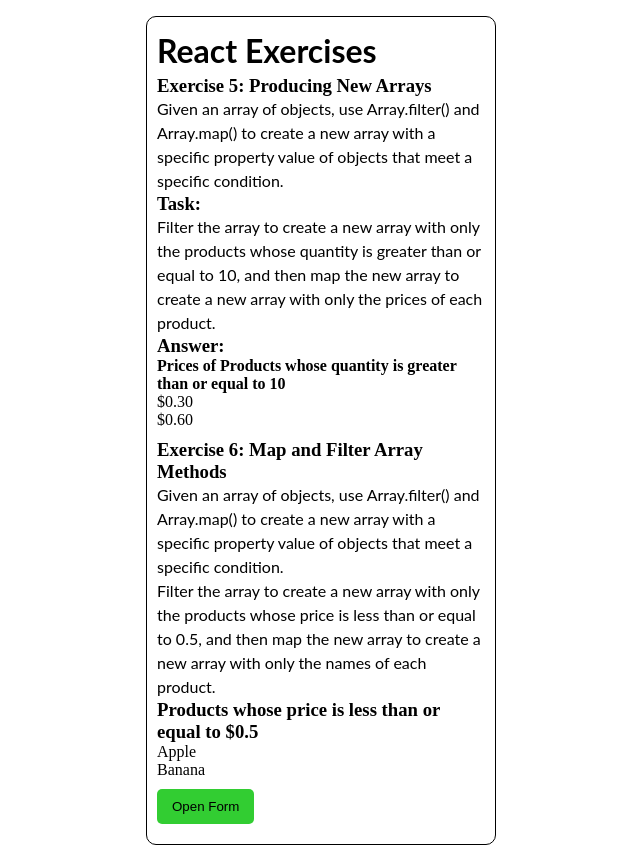
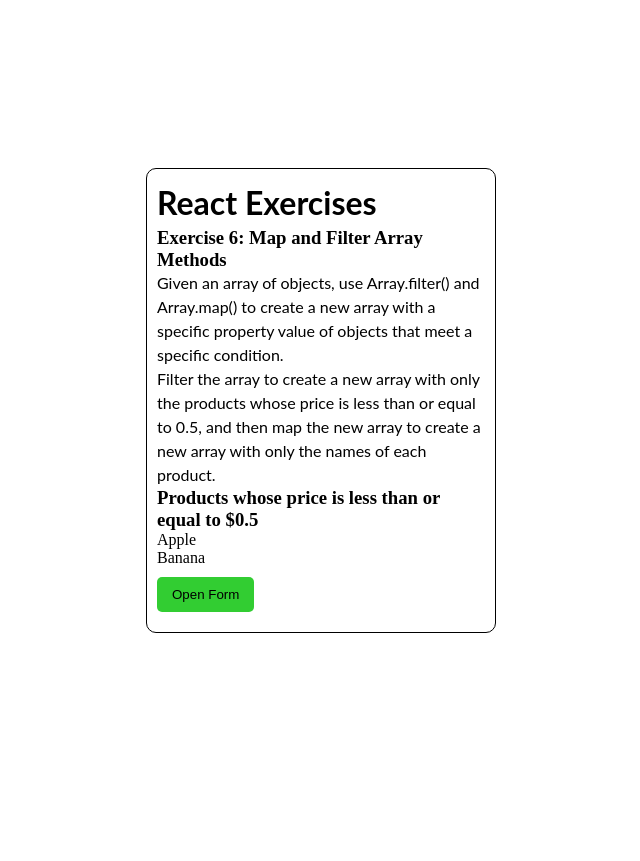
Before and after one commit to dan046/react-ts-practice-exercises, a React (Create React App) app: page / in a window 1280 px wide. Shown: the whole page, without its empty margins (319-959 px from the left). After the commit the page ends 800 px from the top, so only its background shows below. Built offline with nearby package versions, Linux system fonts and the light colour scheme.

Commit message:
1 file modified

```diff
--- a/App.tsx
+++ b/App.tsx
@@ -30,9 +30,9 @@ export default function App() {
         <div className="productPrices__container">
           <ArrayProductFilter />
         </div> */}
-        <div className="exercise5__container">
+        {/* <div className="exercise5__container">
           <Exercise5 />
-        </div>
+        </div> */}
         <div className="exercise6__container">
           <Exercise6 />
         </div>
```
